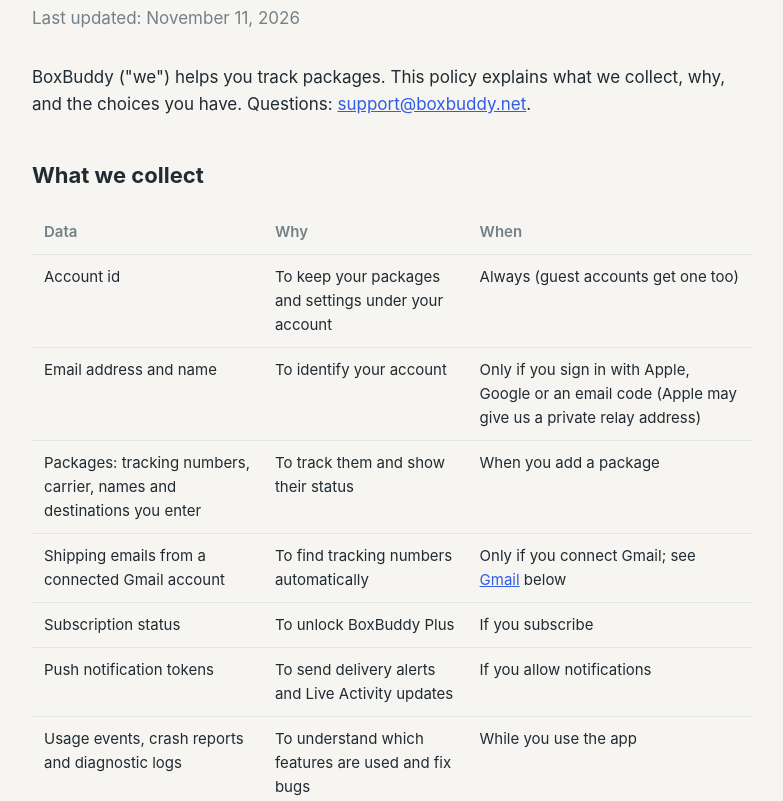
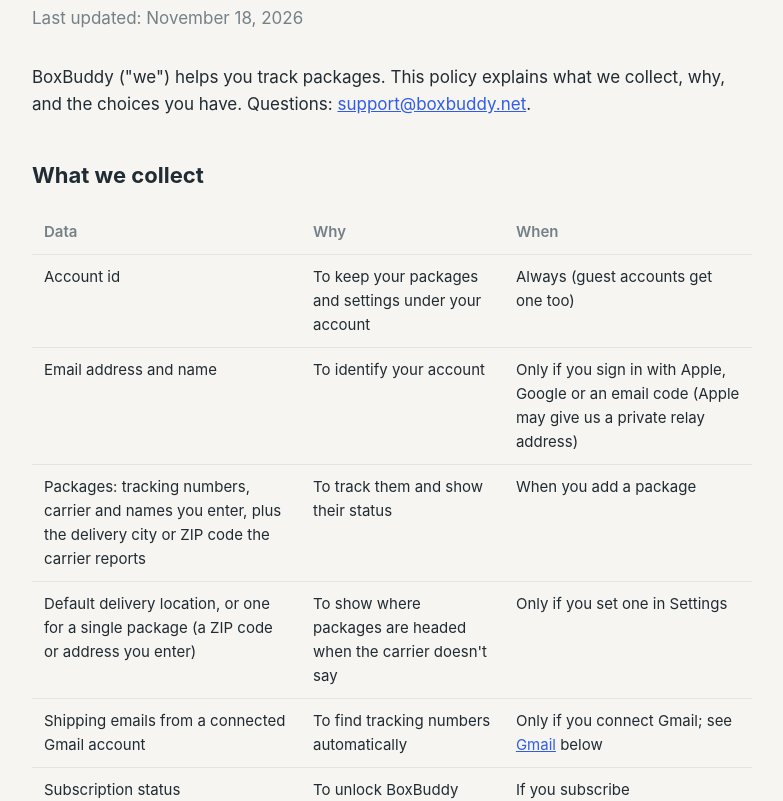
Before and after one commit to benkulis/boxbuddy-website, a plain HTML site: page privacy/index.html in a window 1280 px wide. Shown: the part 157-958 px from the top of the page, without its empty margins (248-1031 px from the left). Drawn offline with Linux system fonts and the light colour scheme.

Commit message:
docs(privacy): add delivery location and switch tracking provider to Ship24
Co-Authored-By: Claude Opus 5.5 <noreply@anthropic.com>

```diff
--- a/privacy/index.html
+++ b/privacy/index.html
@@ -16,7 +16,7 @@
 </div></header>
 <main><div class="wrap">
 <h1>Privacy Policy</h1>
-<p class="meta">Last updated: November 11, 2026</p>
+<p class="meta">Last updated: November 18, 2026</p>
 <p>BoxBuddy ("we") helps you track packages. This policy explains what we collect, why, and the choices you have. Questions: <a href="mailto:support@boxbuddy.net">support@boxbuddy.net</a>.</p>
 
 <h2>What we collect</h2>
@@ -25,7 +25,8 @@
 <tbody>
 <tr><td>Account id</td><td>To keep your packages and settings under your account</td><td>Always (guest accounts get one too)</td></tr>
 <tr><td>Email address and name</td><td>To identify your account</td><td>Only if you sign in with Apple, Google or an email code (Apple may give us a private relay address)</td></tr>
-<tr><td>Packages: tracking numbers, carrier, names and destinations you enter</td><td>To track them and show their status</td><td>When you add a package</td></tr>
+<tr><td>Packages: tracking numbers, carrier and names you enter, plus the delivery city or ZIP code the carrier reports</td><td>To track them and show their status</td><td>When you add a package</td></tr>
+<tr><td>Default delivery location, or one for a single package (a ZIP code or address you enter)</td><td>To show where packages are headed when the carrier doesn't say</td><td>Only if you set one in Settings</td></tr>
 <tr><td>Shipping emails from a connected Gmail account</td><td>To find tracking numbers automatically</td><td>Only if you connect Gmail; see <a href="#gmail">Gmail</a> below</td></tr>
 <tr><td>Subscription status</td><td>To unlock BoxBuddy Plus</td><td>If you subscribe</td></tr>
 <tr><td>Push notification tokens</td><td>To send delivery alerts and Live Activity updates</td><td>If you allow notifications</td></tr>
@@ -43,7 +44,7 @@
 <p>We share data only with providers that run BoxBuddy for us:</p>
 <ul>
 <li><strong>Supabase</strong>: authentication and database hosting.</li>
-<li><strong>EasyPost and carriers (USPS, UPS, FedEx, DHL)</strong>: receive tracking numbers to return their status.</li>
+<li><strong>Ship24 and carriers (USPS, UPS, FedEx, DHL)</strong>: receive tracking numbers to return their status.</li>
 <li><strong>Apple</strong>: Sign in with Apple, push notifications, App Store payments.</li>
 <li><strong>RevenueCat</strong>: manages subscriptions (account id and purchase history).</li>
 <li><strong>PostHog</strong>: product analytics, crash reports and diagnostic logs (account id and usage events).</li>
```
